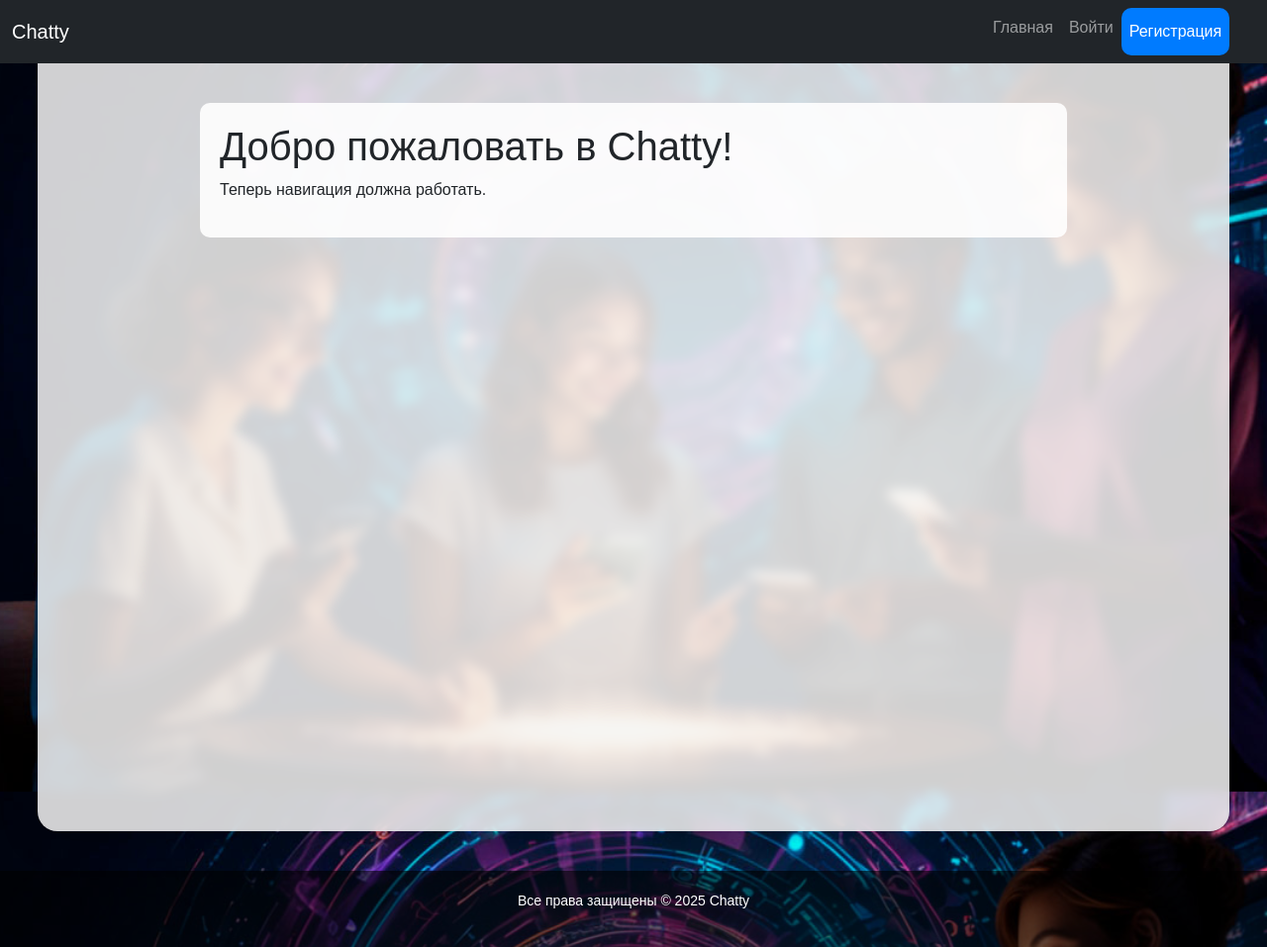
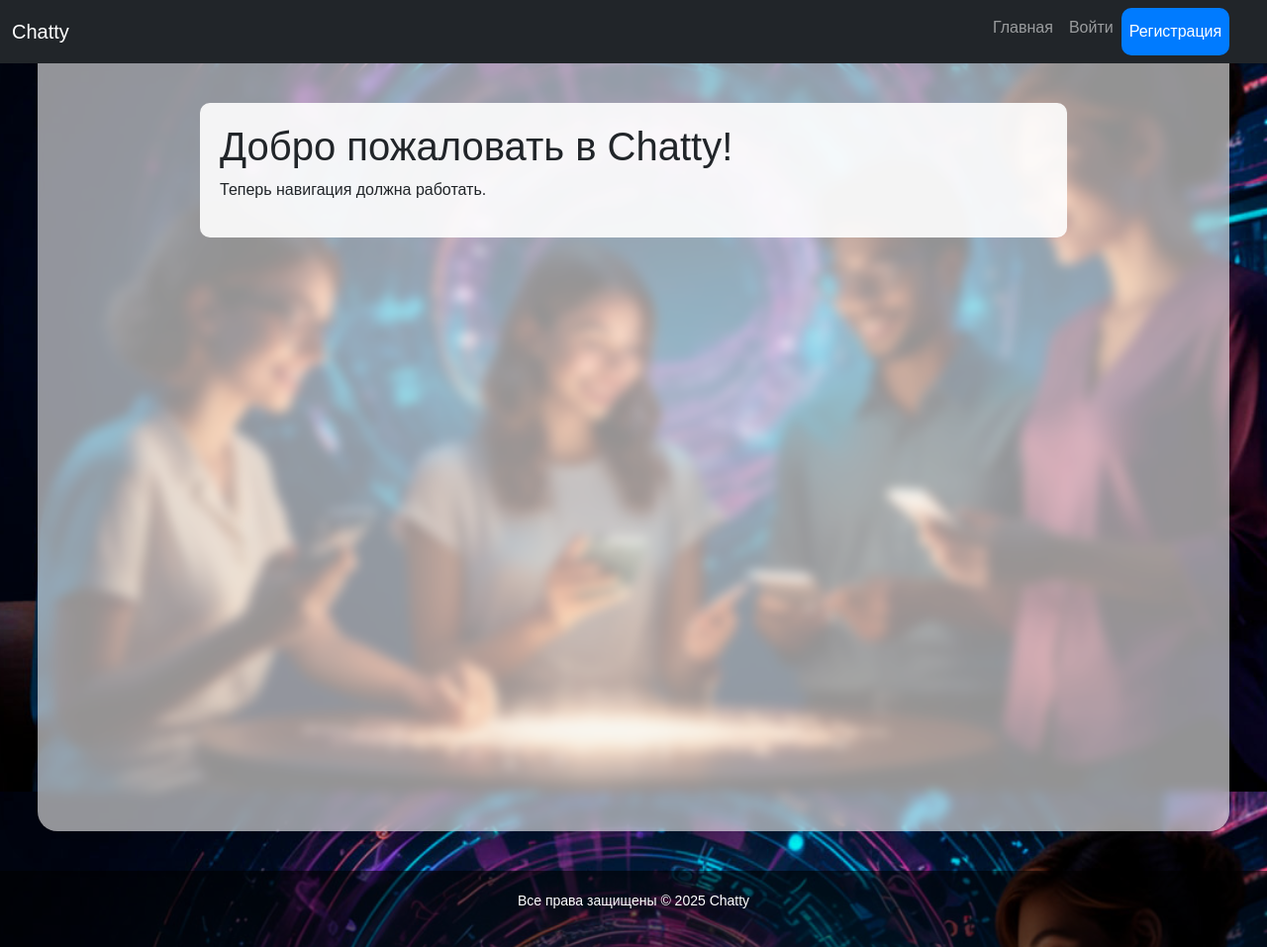
Before and after one commit to Olhafaruk/chatty_project, a Django app: page /home/ in a window 1280 px wide. Shown: the whole page at 99% size. Run offline with Django 5.2, Linux system fonts and the light colour scheme; parts of the project's set-up code (start-up, migrations or seed data) failed here and were passed over.

Commit message:
base.html, home.html рефакторинг

```diff
--- a/templates/base.html
+++ b/templates/base.html
@@ -50,7 +50,7 @@
     /* content-wrapper для других страниц */
     .content-wrapper.other-page {
         width: calc(100% - 20mm);
-        background: rgba(245, 245, 245, 0.85);
+        background: rgba(245, 245, 245, 0.6);
         min-height: 800px;
         backdrop-filter: blur(6px);
         -webkit-backdrop-filter: blur(6px);
@@ -106,7 +106,7 @@
     h2 {
         font-size: 2rem;
         font-weight: bold;
-        color: #333;
+        color: #333; /* Цвет заголовка "Регистрация нового пользователя" */
         text-align: center;
         margin-bottom: 20px;
     }
--- a/templates/welcome.html
+++ b/templates/welcome.html
@@ -1,5 +1,6 @@
+<!DOCTYPE html>
 {% load static %}
-<!DOCTYPE html>
+
 <html lang="ru">
 <head>
   <meta charset="UTF-8">
```
